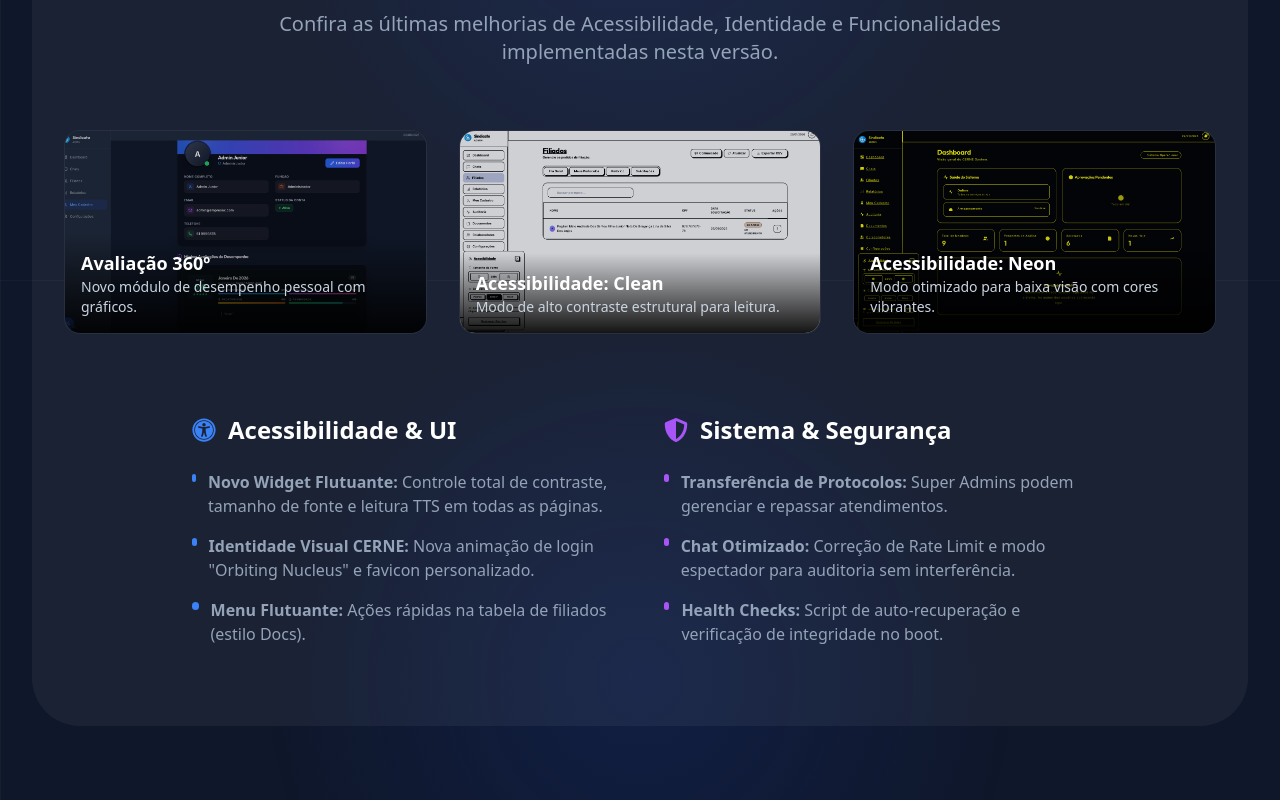
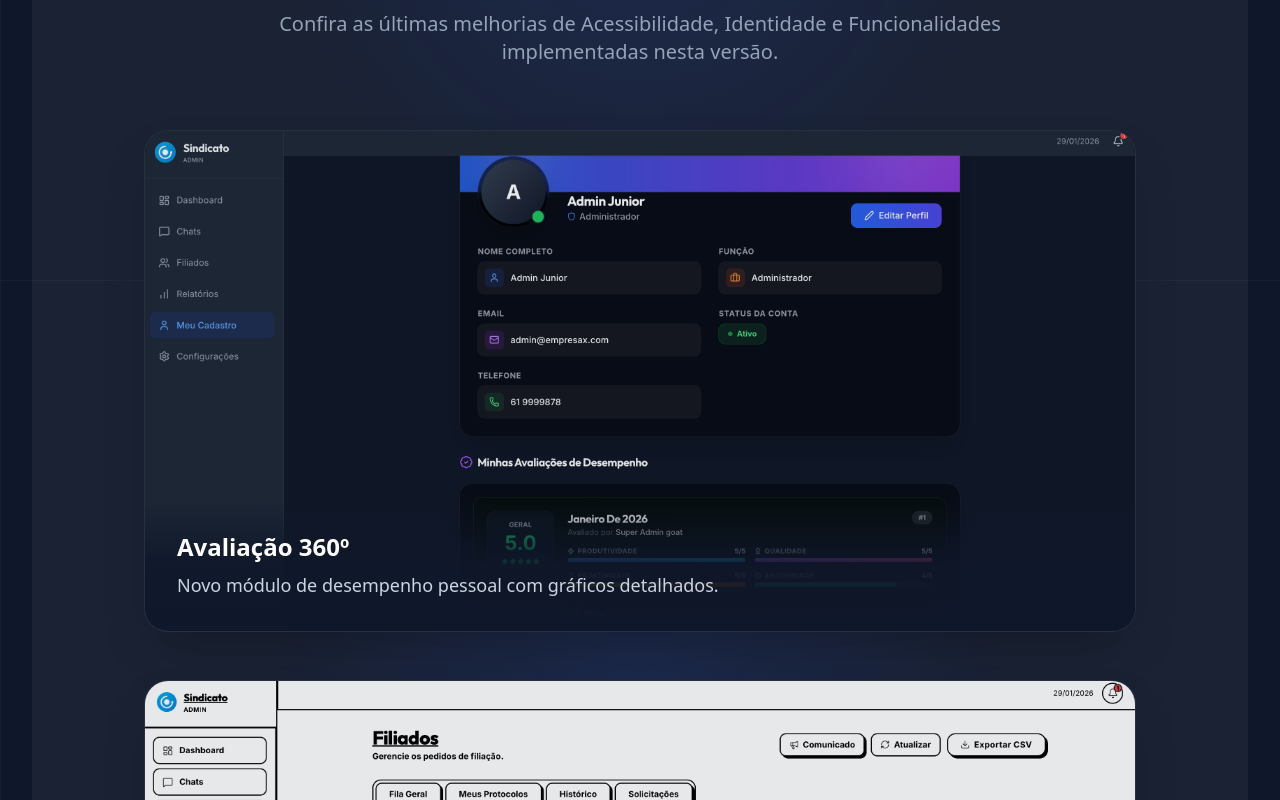
Before and after one commit to SainthixOli/cerne, a React (Vite) app in the folder landing-page/: page / in a window 1280 px wide. Shown: the part 7720-8520 px from the top of the page. Built offline with nearby package versions, Linux system fonts and the light colour scheme.

Commit message:
feat(landing): Detalhando Acessibilidade (TTS, Contraste) e Aumentando Screenshots

```diff
--- a/landing-page/src/App.jsx
+++ b/landing-page/src/App.jsx
@@ -496,67 +496,91 @@ function App() {
             </p>
           </div>
 
-          {/* GALERIA DE NOVIDADES */}
-          <div className="grid md:grid-cols-3 gap-8 max-w-6xl mx-auto mb-20">
+          {/* GALERIA DE NOVIDADES (LAYOUT EXPANDIDO) */}
+          <div className="flex flex-col gap-12 max-w-5xl mx-auto mb-20 px-4">
             {[
-              { img: avaliacaoImg, title: "Avaliação 360º", desc: "Novo módulo de desempenho pessoal com gráficos." },
-              { img: modoCleanImg, title: "Acessibilidade: Clean", desc: "Modo de alto contraste estrutural para leitura." },
-              { img: modoNeonImg, title: "Acessibilidade: Neon", desc: "Modo otimizado para baixa visão com cores vibrantes." }
+              { img: avaliacaoImg, title: "Avaliação 360º", desc: "Novo módulo de desempenho pessoal com gráficos detalhados." },
+              { img: modoCleanImg, title: "Acessibilidade: Modo Clean", desc: "Alto contraste estrutural. Remove distrações visuais e foca na legibilidade total (ideal para leitura focada)." },
+              { img: modoNeonImg, title: "Acessibilidade: Modo Neon", desc: "Otimização para Baixa Visão. Cores vibrantes sobre fundo escuro para maximizar a distinção de elementos." }
             ].map((item, index) => (
               <motion.div
                 key={index}
-                initial={{ opacity: 0, y: 20 }}
+                initial={{ opacity: 0, y: 30 }}
                 whileInView={{ opacity: 1, y: 0 }}
-                transition={{ delay: index * 0.2 }}
-                className="group relative rounded-2xl overflow-hidden border border-white/10 aspect-video bg-slate-900"
+                transition={{ delay: index * 0.1 }}
+                className="group relative rounded-3xl overflow-hidden border border-white/10 shadow-2xl bg-slate-900"
               >
-                <img src={item.img} alt={item.title} className="w-full h-full object-cover opacity-80 group-hover:opacity-100 transition duration-500 group-hover:scale-105" />
-                <div className="absolute inset-x-0 bottom-0 p-4 bg-gradient-to-t from-black/90 to-transparent">
-                  <h4 className="font-bold text-white text-lg">{item.title}</h4>
-                  <p className="text-sm text-slate-300">{item.desc}</p>
+                {/* Imagem em tamanho maior sem aspect-ratio forçado para desktop */}
+                <div className="relative w-full md:h-[500px] h-[300px]">
+                  <img src={item.img} alt={item.title} className="w-full h-full object-cover object-top opacity-90 group-hover:opacity-100 transition duration-700" />
+                </div>
+
+                <div className="absolute inset-x-0 bottom-0 p-8 bg-gradient-to-t from-slate-900 via-slate-900/90 to-transparent">
+                  <h4 className="font-bold text-white text-2xl mb-2">{item.title}</h4>
+                  <p className="text-lg text-slate-300">{item.desc}</p>
                 </div>
               </motion.div>
             ))}
           </div>
 
-          {/* LISTA DE MUDANÇAS (CHANGELOG) */}
-          <div className="max-w-4xl mx-auto grid md:grid-cols-2 gap-12 text-left">
+          {/* LISTA DE MUDANÇAS (CHANGELOG DETALHADO) */}
+          <div className="max-w-5xl mx-auto grid md:grid-cols-2 gap-16 text-left p-8 glass-panel rounded-3xl">
             <div>
-              <h3 className="text-2xl font-bold text-white mb-6 flex items-center gap-3">
-                <FaUniversalAccess className="text-blue-500" /> Acessibilidade & UI
+              <h3 className="text-3xl font-bold text-white mb-8 flex items-center gap-4">
+                <div className="p-3 bg-blue-500/20 rounded-xl text-blue-400"><FaUniversalAccess size={28} /></div>
+                Acessibilidade Completa
               </h3>
-              <ul className="space-y-4 text-slate-400">
-                <li className="flex items-start gap-3">
-                  <span className="mt-1 w-2 h-2 rounded-full bg-blue-500"></span>
-                  <span><strong>Novo Widget Flutuante:</strong> Controle total de contraste, tamanho de fonte e leitura TTS em todas as páginas.</span>
+              <ul className="space-y-6 text-slate-300 text-lg">
+                <li className="flex items-start gap-4">
+                  <span className="mt-2 w-2 h-2 rounded-full bg-blue-500 shrink-0"></span>
+                  <span>
+                    <strong className="text-white block mb-1">Leitor de Voz (Text-to-Speech) 🗣️</strong>
+                    O sistema agora "fala". Implementamos um leitor nativo que narra os textos da tela ao clicar, essencial para usuários com dificuldades de leitura ou visão.
+                  </span>
                 </li>
-                <li className="flex items-start gap-3">
-                  <span className="mt-1 w-2 h-2 rounded-full bg-blue-500"></span>
-                  <span><strong>Identidade Visual CERNE:</strong> Nova animação de login "Orbiting Nucleus" e favicon personalizado.</span>
+                <li className="flex items-start gap-4">
+                  <span className="mt-2 w-2 h-2 rounded-full bg-blue-500 shrink-0"></span>
+                  <span>
+                    <strong className="text-white block mb-1">Contraste Dinâmico Inteligente 👁️</strong>
+                    Não é apenas inverter cores. O <strong>Modo Neon</strong> usa paletas vibrantes para baixa visão, e o <strong>Modo Clean</strong> simula papel para evitar fadiga visual.
+                  </span>
                 </li>
-                <li className="flex items-start gap-3">
-                  <span className="mt-1 w-2 h-2 rounded-full bg-blue-500"></span>
-                  <span><strong>Menu Flutuante:</strong> Ações rápidas na tabela de filiados (estilo Docs).</span>
+                <li className="flex items-start gap-4">
+                  <span className="mt-2 w-2 h-2 rounded-full bg-blue-500 shrink-0"></span>
+                  <span>
+                    <strong className="text-white block mb-1">Controle de Fonte Granular 🔎</strong>
+                    Aumente ou diminua o tamanho do texto em tempo real sem quebrar o layout da aplicação.
+                  </span>
                 </li>
               </ul>
             </div>
 
             <div>
-              <h3 className="text-2xl font-bold text-white mb-6 flex items-center gap-3">
-                <FaShieldAlt className="text-purple-500" /> Sistema & Segurança
+              <h3 className="text-3xl font-bold text-white mb-8 flex items-center gap-4">
+                <div className="p-3 bg-purple-500/20 rounded-xl text-purple-400"><FaShieldAlt size={28} /></div>
+                Sistema & Segurança
               </h3>
-              <ul className="space-y-4 text-slate-400">
-                <li className="flex items-start gap-3">
-                  <span className="mt-1 w-2 h-2 rounded-full bg-purple-500"></span>
-                  <span><strong>Transferência de Protocolos:</strong> Super Admins podem gerenciar e repassar atendimentos.</span>
+              <ul className="space-y-6 text-slate-300 text-lg">
+                <li className="flex items-start gap-4">
+                  <span className="mt-2 w-2 h-2 rounded-full bg-purple-500 shrink-0"></span>
+                  <span>
+                    <strong className="text-white block mb-1">Transferência de Protocolos 🔄</strong>
+                    Super Admins agora podem intervir, aprovar transferências de responsabilidade e "assumir" filiados órfãos com um clique.
+                  </span>
                 </li>
-                <li className="flex items-start gap-3">
-                  <span className="mt-1 w-2 h-2 rounded-full bg-purple-500"></span>
-                  <span><strong>Chat Otimizado:</strong> Correção de Rate Limit e modo espectador para auditoria sem interferência.</span>
+                <li className="flex items-start gap-4">
+                  <span className="mt-2 w-2 h-2 rounded-full bg-purple-500 shrink-0"></span>
+                  <span>
+                    <strong className="text-white block mb-1">Chat Auditável & Spectator Mode 🛡️</strong>
+                    Admins podem monitorar atendimentos em tempo real (modo somente leitura) para garantir a qualidade do suporte, com proteção anti-flood.
+                  </span>
                 </li>
-                <li className="flex items-start gap-3">
-                  <span className="mt-1 w-2 h-2 rounded-full bg-purple-500"></span>
-                  <span><strong>Health Checks:</strong> Script de auto-recuperação e verificação de integridade no boot.</span>
+                <li className="flex items-start gap-4">
+                  <span className="mt-2 w-2 h-2 rounded-full bg-purple-500 shrink-0"></span>
+                  <span>
+                    <strong className="text-white block mb-1">Identidade & Auto-Cura 🏥</strong>
+                    Nova identidade visual CERNE com animações de performance. Script de <em className="text-white">Self-Healing</em> verifica a integridade do banco a cada boot.
+                  </span>
                 </li>
               </ul>
             </div>
```
